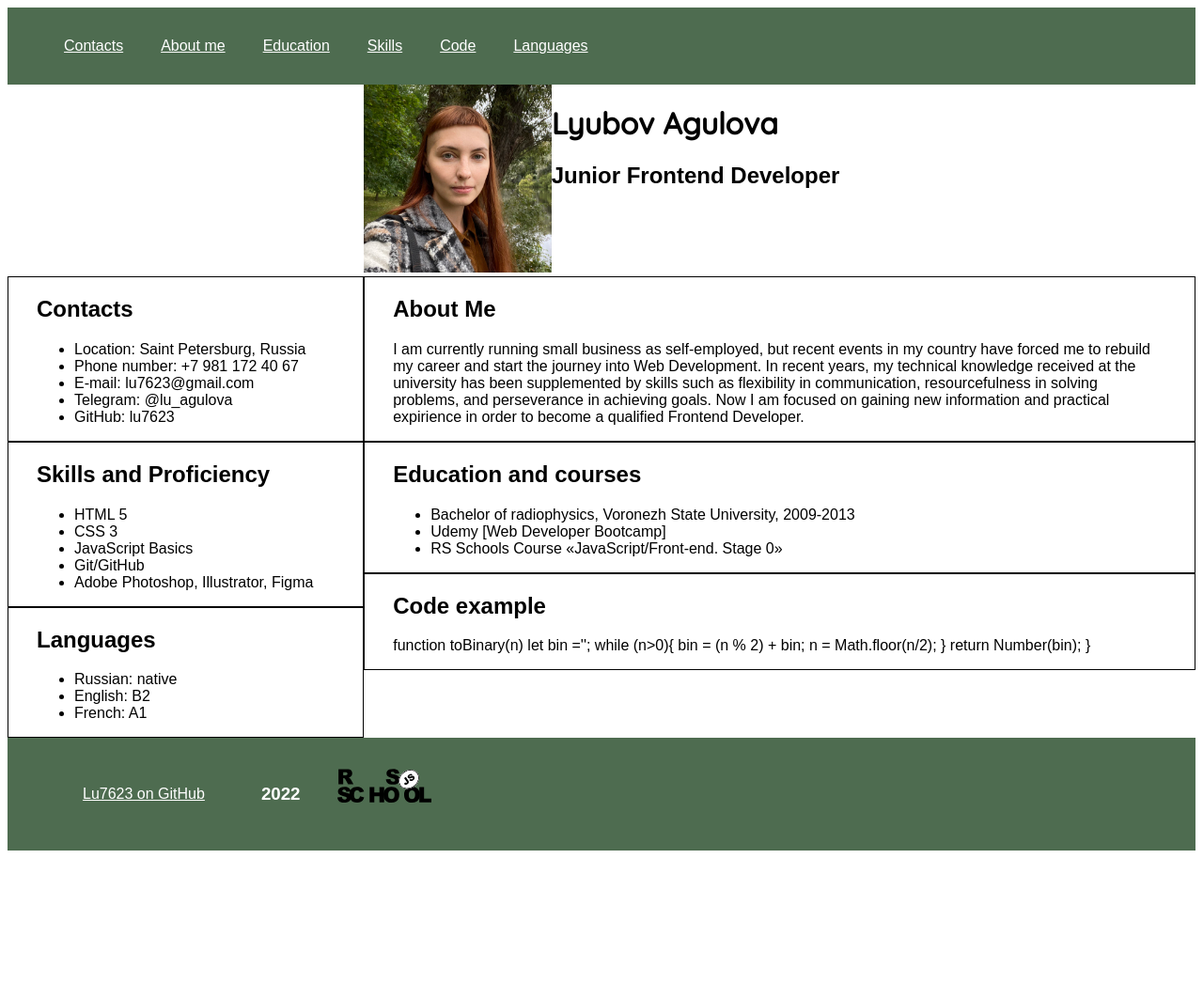
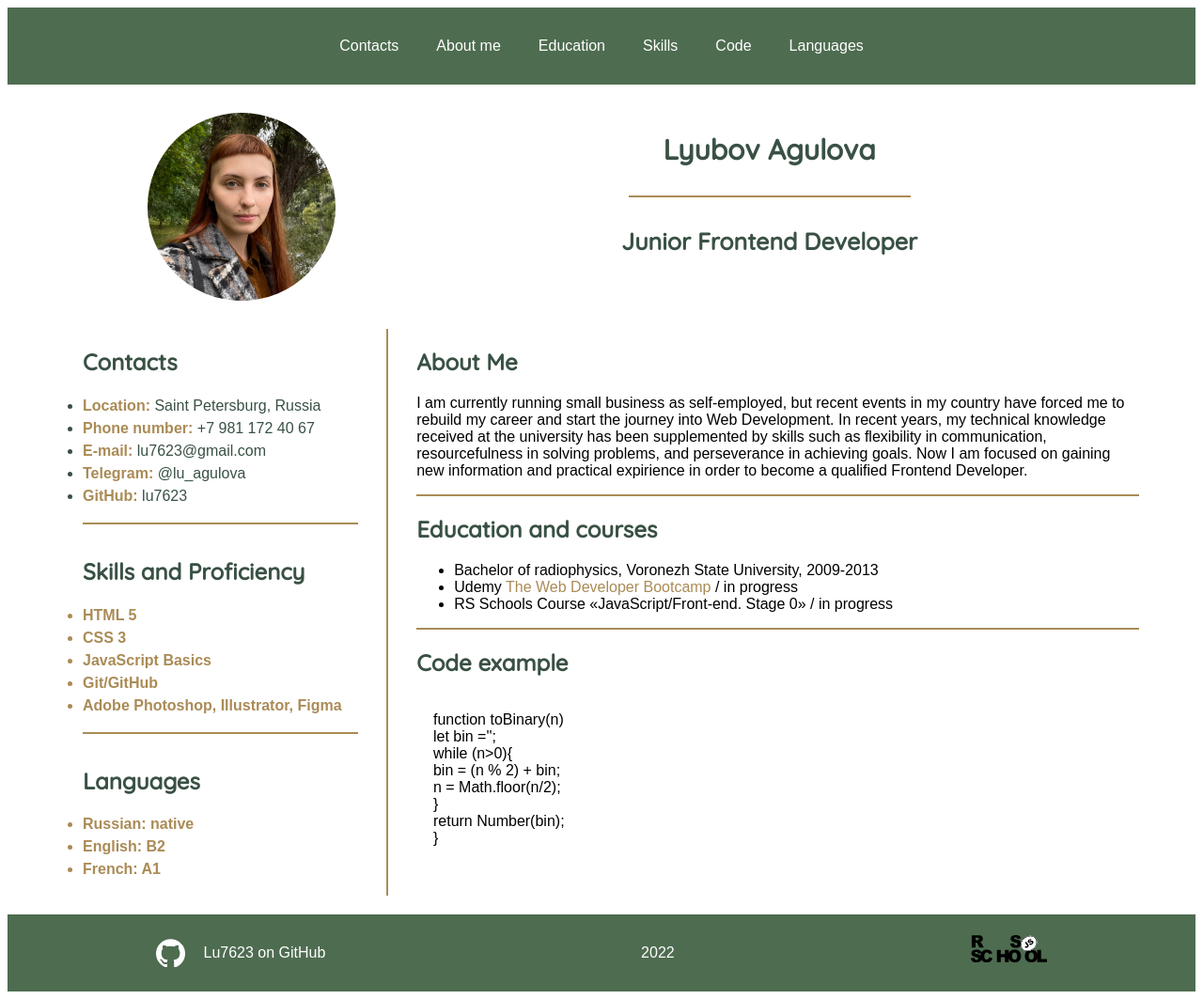
Before and after one commit to lu7623/rsschool-cv, a plain HTML site: page index.html in a window 1280 px wide. Shown: the whole page at 94% size. Before the commit the page ends 913 px from the top, so only its background shows below. Drawn offline with Linux system fonts and the light colour scheme.

Commit message:
refactor: html and css code style formating

```diff
--- a/index.html
+++ b/index.html
@@ -12,8 +12,8 @@
 <body>
     <header class="header">
         <div class="container">
-    <nav>
-       <ul class="nav-list">
+            <nav class="nav-header flex">
+                <ul class="nav-list flex">
                     <li class="nav-item"><a href="#contacts" class="nav-link">Contacts</a></li>
                     <li class="nav-item"><a href="#About" class="nav-link">About me</a></li>
                     <li class="nav-item"><a href="#education" class="nav-link">Education</a></li>
@@ -21,33 +21,35 @@
                     <li class="nav-item"><a href="#code" class="nav-link">Code</a></li>
                     <li class="nav-item"><a href="#languages" class="nav-link">Languages</a></li>
                 </ul>
-    </nav> </div>
+            </nav>
+        </div>
     </header>
-<main class="main-container">
-
-<div class="personal">
-    <div class="ava">
-    <img class="avatar" src="assets/img/image.jpg" alt="My photo"> </div>
-    <div class="job-title">
-    <h1 class="h1">Lyubov Agulova</h1>
-    <h2>Junior Frontend Developer</h2>
+    <main class="main-container flex">
+        <div class="personal flex">
+            <div class="ava flex">
+                <img class="avatar" src="assets/img/image.jpg" alt="My photo">
+            </div>
+            <div class="personality">
+                <h1 class="main-title">Lyubov Agulova</h1>
+                <hr size="2px" color="#AA8B56" width="300px">
+                <h2 class="job-title">Junior Frontend Developer</h2>
             </div>
         </div>
         <div class="container">
-<div class="column-left">
+            <div class="column-left column">
                 <section class="section" id="Contacts">
-        <h2 class="h2">Contacts</h2>
-            <ul>
-                <li><span>Location:</span> Saint Petersburg, Russia</li>
-                <li><span>Phone number:</span> +7 981 172 40 67</li>
-                <li><span>E-mail:</span> lu7623@gmail.com</li>
-                <li><span>Telegram:</span> @lu_agulova</li>
-                <li><span>GitHub:</span> lu7623</li>
+                    <h2 class="section-title">Contacts</h2>
+                    <ul class="contacts-list">
+                        <li><span class="contact-item">Location:</span> Saint Petersburg, Russia</li>
+                        <li><span class="contact-item">Phone number:</span> +7 981 172 40 67</li>
+                        <li><span class="contact-item">E-mail:</span> lu7623@gmail.com</li>
+                        <li><span class="contact-item">Telegram:</span> @lu_agulova</li>
+                        <li><span class="contact-item">GitHub:</span> lu7623</li>
                     </ul>
                 </section>
                 <section class="section" id="skills">
-        <h2>Skills and Proficiency</h2>
-        <ul>
+                    <h2  class="section-title">Skills and Proficiency</h2>
+                    <ul class="skills-list">
                         <li>HTML 5</li>
                         <li>CSS 3</li>
                         <li>JavaScript Basics</li>
@@ -56,30 +58,32 @@
                     </ul>
                 </section>
                 <section class="section" id="languages">
-            <h2>Languages</h2>
-              <ul>
+                    <h2  class="section-title">Languages</h2>
+                        <ul class="languages-list">
                             <li>Russian: native</li>
                             <li>English: B2</li>
                             <li>French: A1</li>
                         </ul>
                 </section>
             </div>
-<div class="column-right">
+            <div class="column-right column">
                 <section class="section" id="About">
-        <h2>About Me</h2>
+                    <h2 class="section-title">About Me</h2>
                     <p>I am currently running small business as self-employed, but recent events in my country have forced me to rebuild my career and start the journey into Web Development. In recent years, my technical knowledge received at the university has been supplemented by skills such as flexibility in communication, resourcefulness in solving problems, and perseverance in achieving goals. Now I am focused on gaining new information and practical expirience in order to become a qualified Frontend Developer.</p>
                 </section>
                 <section class="section" id="Education">
-        <h2>Education and courses</h2>
+                    <h2 class="section-title">Education and courses</h2>
                     <ul>
                         <li>Bachelor of radiophysics, Voronezh State University, 2009-2013</li>
-                <li>Udemy [Web Developer Bootcamp]</li>
-                <li>RS Schools Course «JavaScript/Front-end. Stage 0»</li>
+                        <li>Udemy <a href="https://www.udemy.com/course/the-web-developer-bootcamp/" class="link">The Web Developer Bootcamp</a> / in progress</li>
+                        <li>RS Schools Course «JavaScript/Front-end. Stage 0» / in progress</li>
                     </ul>
                 </section>
                 <section class="section" id="code">
-        <h2>Code example</h2>
-            <p>
+                    <h2 class="section-title">Code example</h2>
+                    <div class="code-example">
+                        <pre>
+                            <code>
     function toBinary(n)
     let bin ='';
     while (n>0){
@@ -88,7 +92,9 @@ function toBinary(n)
     }
     return Number(bin);
     }
-            </p>
+                            </code>
+                        </pre>
+                    </div>
                 </section>
             </div>
         </div>
@@ -97,8 +103,8 @@ function toBinary(n)
         <div class="container">
             <nav class="nav-footer">
                 <ul class="nav-list-footer">
-            <li class="nav-footer-item"><a href="https://github.com/lu7623" class="nav-link">Lu7623 on GitHub</a></li>
-            <li class="nav-footer-item"><h3>2022 </h3></li>
+                    <li class="nav-footer-item"> <img src="assets/img/github-mark-white.png" class="logo"> <a href="https://github.com/lu7623" class="nav-link">Lu7623 on GitHub</a></li>
+                    <li class="nav-footer-item"><span>2022 </span></li>
                     <li class="nav-footer-item"><a href="https://rs.school/js/">
                     <img class="logo" src="assets/img/rs_school_js.svg" alt="RS logo"></a></li>
                 </ul>
--- a/style.css
+++ b/style.css
@@ -2,85 +2,186 @@
     box-sizing: border-box;
     font-family: 'Railway', sans-serif;
 }
+
 html {
         scroll-behavior: smooth;
       }
+
 body {
     display: flex;
     flex-direction: column;
     justify-content: space-between;
   }
-.header{
-    background-color: #4E6C50;
 
+.flex{
+  display: flex;
+  justify-content: center;
 }
-.footer{
+
+.column {
+    display: flex;
+    flex-direction: column;
+    justify-content: space-between;
+}
+
+.header {
     background-color: #4E6C50;
 }
+
+.nav-header {
+    width: 100%;
+    flex-wrap: wrap;
+}
+
+.footer {
+    margin-top: 20px;
+    background-color: #4E6C50;
+}
+
 .main-container {
-    display: flex;
     flex-wrap: wrap;
     align-items: center;
-    justify-content: center;
-  }
+    padding-left: 50px;
+    padding-right: 30px;
+}
+
 .container {
     max-width: 1440px;
+    width: 100%;
     margin: 0 auto;
     display: flex;
     flex-wrap: wrap;
 }
-.column-left{
-width: 30%;
+
+.column-left {
+    width: 30%;
+    border-right: 2px solid #AA8B56;
 }
-.column-right{
+
+.column-right {
     width: 70%;
 }
 
 .section {
-   padding-left: 30px;
-   padding-right: 30px;
-    border: 1px solid black;
+    margin-left: 30px;
+    margin-right: 30px;
+    border-bottom: 2px solid #AA8B56;
   }
+
 .nav-list {
-    display: flex;
     flex-direction: row;
-    justify-content: center;
     align-items: center;
     list-style: none;
+    padding: 0;
 }
+
 .nav-link {
     color: white;
     padding: 0 20px;
     line-height: 50px;
-  }
+    text-decoration: none;
+}
 
-.h1{
+  .personal{
+    width: 100%;
+    flex-wrap: wrap;
+    padding: 30px;
+}
+
+.ava {
+    width: 30%;
+    margin: 0;
+}
+
+.personality{
+    width: 70%;
+    text-align: center;;
+    color: #395144;
+}
+
+.main-title{
     font-family: 'Quicksand', sans-serif;
+    font-size: 30px;
+    padding-bottom: 10px;
 }
+
+.job-title{
+    font-family: 'Quicksand', sans-serif;
+    font-size: 25px;
+    padding: 10px;
+}
+
+.contact-item{
+    font-weight: bold;
+    color: #AA8B56;
+}
+
+.contacts-list{
+    list-style: disc;
+    line-height: 1.5;
+    padding: 0;
+    color: #395144;
+}
+
+.skills-list{
+    list-style: disc;
+    line-height: 1.5;
+    padding: 0;
+    font-weight: bold;
+    color: #AA8B56;
+}
+
+.languages-list{
+    list-style: disc;
+    line-height: 1.5;
+    padding: 0;
+    font-weight: bold;
+    color: #AA8B56;
+}
+
 .avatar{
     height: 200px;
     width: 200px;
+    border-radius: 50%;
 }
-.personal{
+
+.section-title{
+    font-family: 'Quicksand', sans-serif;
+    color: #395144;
+}
+
+.logo {
+    height: 30px;
+}
+
+.nav-footer {
+    width: 100%;
     display: flex;
     flex-wrap: wrap;
+    justify-content: space-between;
 }
-.logo{
-    width: 100px;
-}
-.nav-footer{
-    display: flex;
-    flex-wrap: wrap;
-}
+
 .nav-footer-item {
     color: white;
-    padding: 0 20px;
-    line-height: 50px;
+    line-height: 30px;
+    display: flex;
+    align-items: center;
 }
+
 .nav-list-footer {
+    width: 100%;
     display: flex;
-    flex-direction: row;
-    justify-content:space-between;
+    justify-content: space-around;
+    list-style: none;
+    padding: 0;
     align-items: center;
-    list-style: none;
 }
+
+.section:last-child {
+    border-bottom: none;
+}
+
+.link {
+    text-decoration: none;
+    color:  #AA8B56;;
+}
```
Also changed, not shown: assets/img/github-mark-white.png (added). Lines whose indentation alone changed are shown as unchanged.
